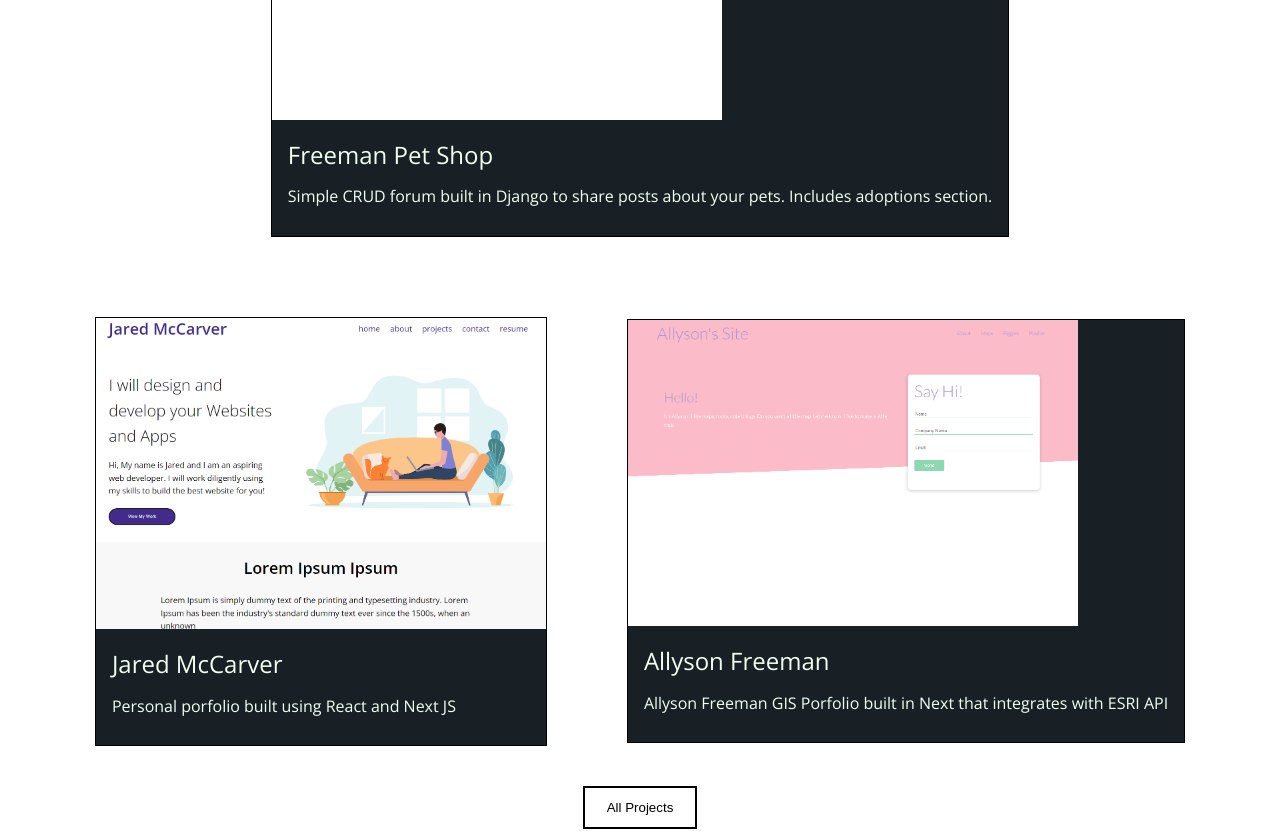
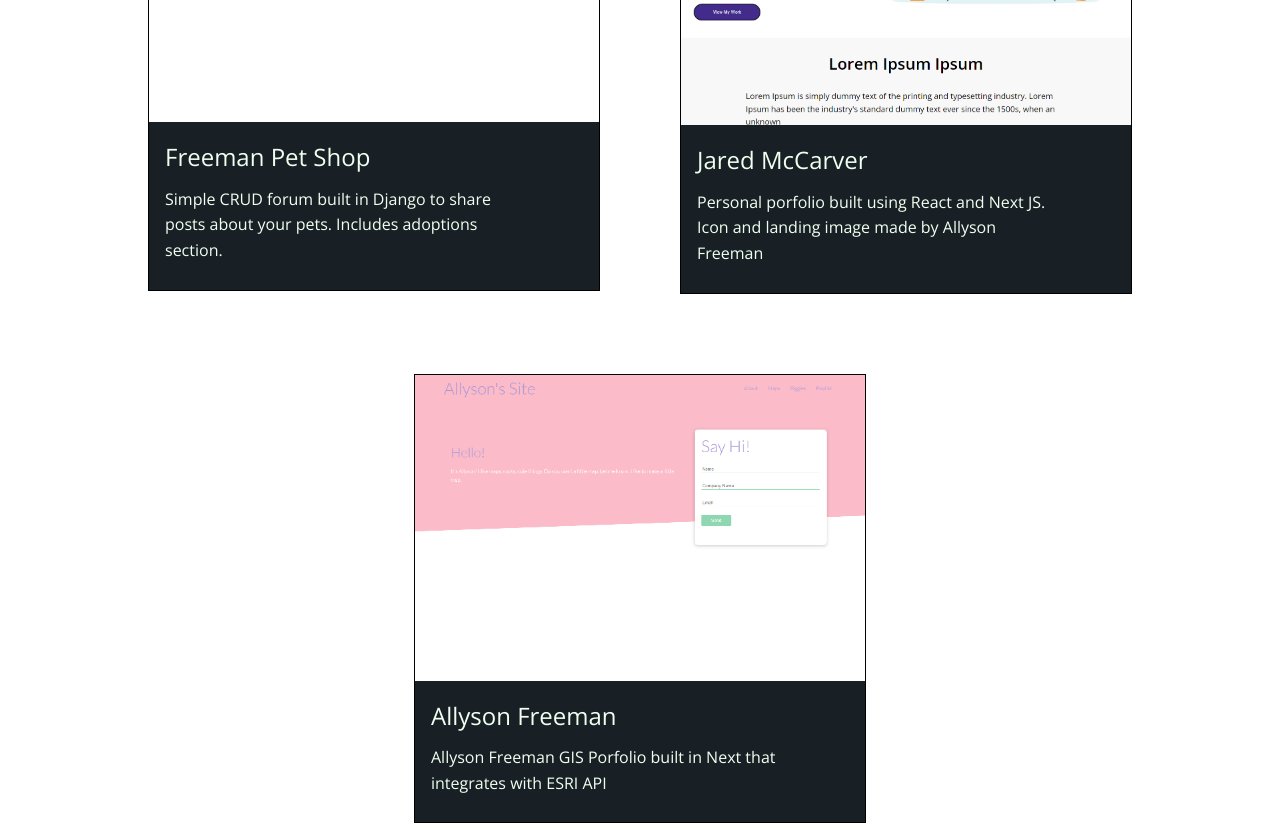
Before and after one commit to jsmccarver/Jared-Porfolio, a Next.js app: page / in a window 1280 px wide. Shown: the part 1340-2171 px from the top of the page. Built offline with nearby package versions, Linux system fonts and the light colour scheme.

Commit message:
Updated TEtx

```diff
--- a/pages/index.js
+++ b/pages/index.js
@@ -15,7 +15,8 @@
       Name: "Jared McCarver",
       Link: "https://allysonfreeman.com/",
       img: "./jared_site_thumb.png",
-      description: "Personal porfolio built using React and Next JS",
+      description:
+        "Personal porfolio built using React and Next JS. Icon and landing image made by Allyson Freeman",
     },
     {
       Name: "Allyson Freeman",
--- a/styles/Home.module.css
+++ b/styles/Home.module.css
@@ -112,6 +112,7 @@
 }
 .Project-text {
   padding: 1rem;
+  max-width: 400px;
 }
 .Project img {
   width: 450px;
```
